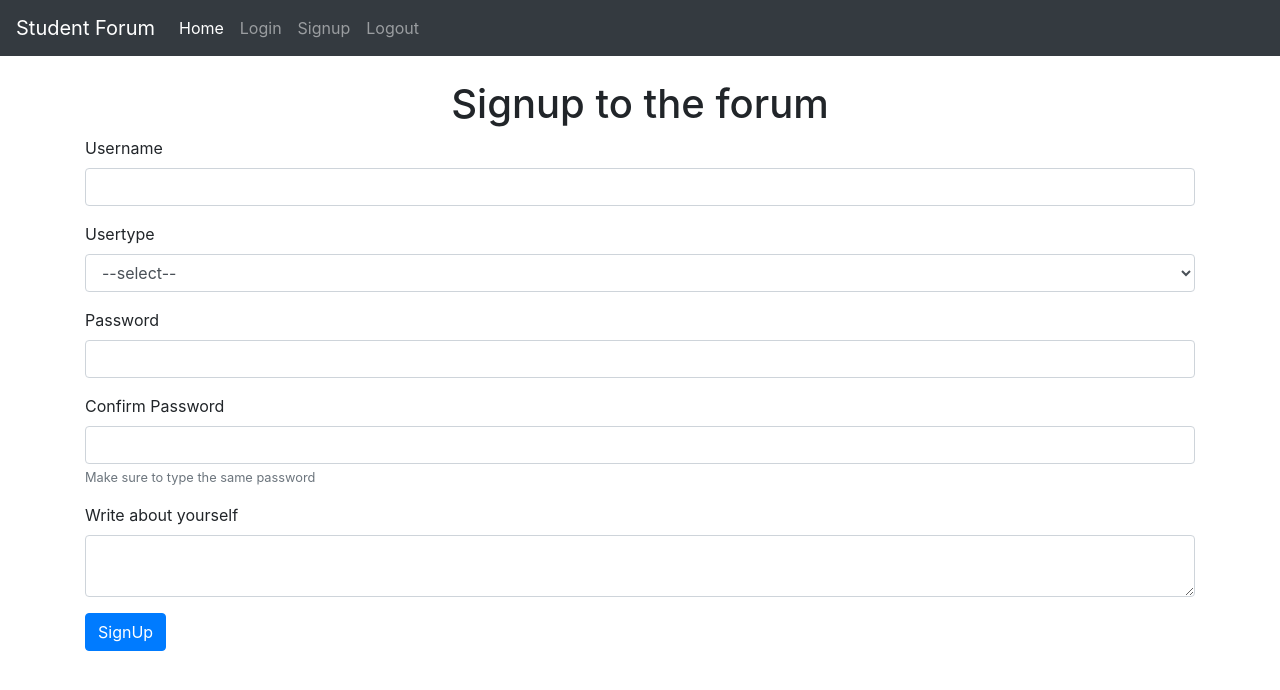
After one commit to KIrfan1307/StudentForumWeb, a PHP site: page /Admin_panel/register.php in a window 1280 px wide. The commit adds this page. Shown: the top 690 px of the page. Run offline with PHP 8.4, Linux system fonts and the light colour scheme.

Commit message:
registration added

```diff
--- /dev/null
+++ b/Admin_panel/Navbar.php
@@ -0,0 +1,23 @@
+<nav class="navbar navbar-expand-lg navbar-dark bg-dark">
+  <a class="navbar-brand" href="/loginsystem">Student Forum</a>
+  <button class="navbar-toggler" type="button" data-toggle="collapse" data-target="#navbarSupportedContent" aria-controls="navbarSupportedContent" aria-expanded="false" aria-label="Toggle navigation">
+    <span class="navbar-toggler-icon"></span>
+  </button>
+
+  <div class="collapse navbar-collapse" id="navbarSupportedContent">
+    <ul class="navbar-nav mr-auto">
+      <li class="nav-item active">
+        <a class="nav-link" href="../forums.php">Home <span class="sr-only">(current)</span></a>
+      </li>
+      <li class="nav-item">
+        <a class="nav-link" href="/loginsystem/login.php">Login</a>
+      </li>
+      <li class="nav-item">
+        <a class="nav-link" href="/loginsystem/signup.php">Signup</a>
+      </li>
+      <li class="nav-item">
+        <a class="nav-link" href="/loginsystem/logout.php">Logout</a>
+      </li>
+    </ul>
+  </div>
+</nav>
--- /dev/null
+++ b/Admin_panel/register.php
@@ -0,0 +1,80 @@
+<!doctype html>
+<html lang="en">
+  <head>
+    <!-- Required meta tags -->
+    <meta charset="utf-8">
+    <meta name="viewport" content="width=device-width, initial-scale=1, shrink-to-fit=no">
+
+    <!-- Bootstrap CSS -->
+    <link rel="stylesheet" href="https://stackpath.bootstrapcdn.com/bootstrap/4.4.1/css/bootstrap.min.css" integrity="sha384-Vkoo8x4CGsO3+Hhxv8T/Q5PaXtkKtu6ug5TOeNV6gBiFeWPGFN9MuhOf23Q9Ifjh" crossorigin="anonymous">
+
+    <title>SignUp</title>
+  </head>
+  <body>
+     <?php require_once("Navbar.php"); ?>
+    <?php
+    /*
+    if($showAlert){
+    echo ' <div class="alert alert-success alert-dismissible fade show" role="alert">
+        <strong>Success!</strong> Your account is now created and you can login
+        <button type="button" class="close" data-dismiss="alert" aria-label="Close">
+            <span aria-hidden="true">×</span>
+        </button>
+    </div> ';
+    $_POST=array();
+    $username = $password =$cpassword =$usertype=$userdetails="";
+    }
+    if($showError){
+    echo ' <div class="alert alert-danger alert-dismissible fade show" role="alert">
+        <strong>Error!</strong> '. $showError.'
+        <button type="button" class="close" data-dismiss="alert" aria-label="Close">
+            <span aria-hidden="true">×</span>
+        </button>
+    </div> ';
+    }*/
+    ?>
+
+    <div class="container my-4">
+     <h1 class="text-center">Signup to the forum</h1>
+     <form action="registeraction.php" method="post">
+        <div class="form-group">
+            <label for="username">Username</label>
+            <input type="text" class="form-control" id="username" name="username" aria-describedby="emailHelp">
+
+        </div>
+        <div class="form-group">
+            <label for="usertype">Usertype</label>
+
+            <select name="usertype" id="usertype"  class="form-control">
+                <option value="">--select--</option>
+                <option value="Principal">Principal</option>
+                <option value="faculty">Faculty</option>
+                <option value="office">Office</option>
+                <option value="student">Student</option>
+            </select>
+        </div>
+        <div class="form-group">
+            <label for="password">Password</label>
+            <input type="password" class="form-control" id="password" name="password">
+        </div>
+
+        <div class="form-group">
+            <label for="cpassword">Confirm Password</label>
+            <input type="password" class="form-control" id="cpassword" name="cpassword">
+            <small id="emailHelp" class="form-text text-muted">Make sure to type the same password</small>
+        </div>
+        <div class="form-group">
+            <label for="userdetails">Write about yourself</label>
+            <textarea class="form-control" id="userdetails" name="userdetails"></textarea>
+        </div>
+        <button type="submit" class="btn btn-primary">SignUp</button>
+     </form>
+    </div>
+
+    <!-- Optional JavaScript -->
+    <!-- jQuery first, then Popper.js, then Bootstrap JS -->
+    <script src="https://code.jquery.com/jquery-3.4.1.slim.min.js" integrity="sha384-J6qa4849blE2+poT4WnyKhv5vZF5SrPo0iEjwBvKU7imGFAV0wwj1yYfoRSJoZ+n" crossorigin="anonymous"></script>
+    <script src="https://cdn.jsdelivr.net/npm/popper.js@1.16.0/dist/umd/popper.min.js" integrity="sha384-Q6E9RHvbIyZFJoft+2mJbHaEWldlvI9IOYy5n3zV9zzTtmI3UksdQRVvoxMfooAo" crossorigin="anonymous"></script>
+    <script src="https://stackpath.bootstrapcdn.com/bootstrap/4.4.1/js/bootstrap.min.js" integrity="sha384-wfSDF2E50Y2D1uUdj0O3uMBJnjuUD4Ih7YwaYd1iqfktj0Uod8GCExl3Og8ifwB6" crossorigin="anonymous"></script>
+  </body>
+</html>
```
Also changed, not shown: Admin_panel/registeraction.php (added, +27 -0 lines), chatform.php (added, +8 -0 lines), posts.php (+11 -29 lines), style.css (+18 -3 lines), Admin_panel/New Text Document.txt (added), New Text Document.txt (added).
